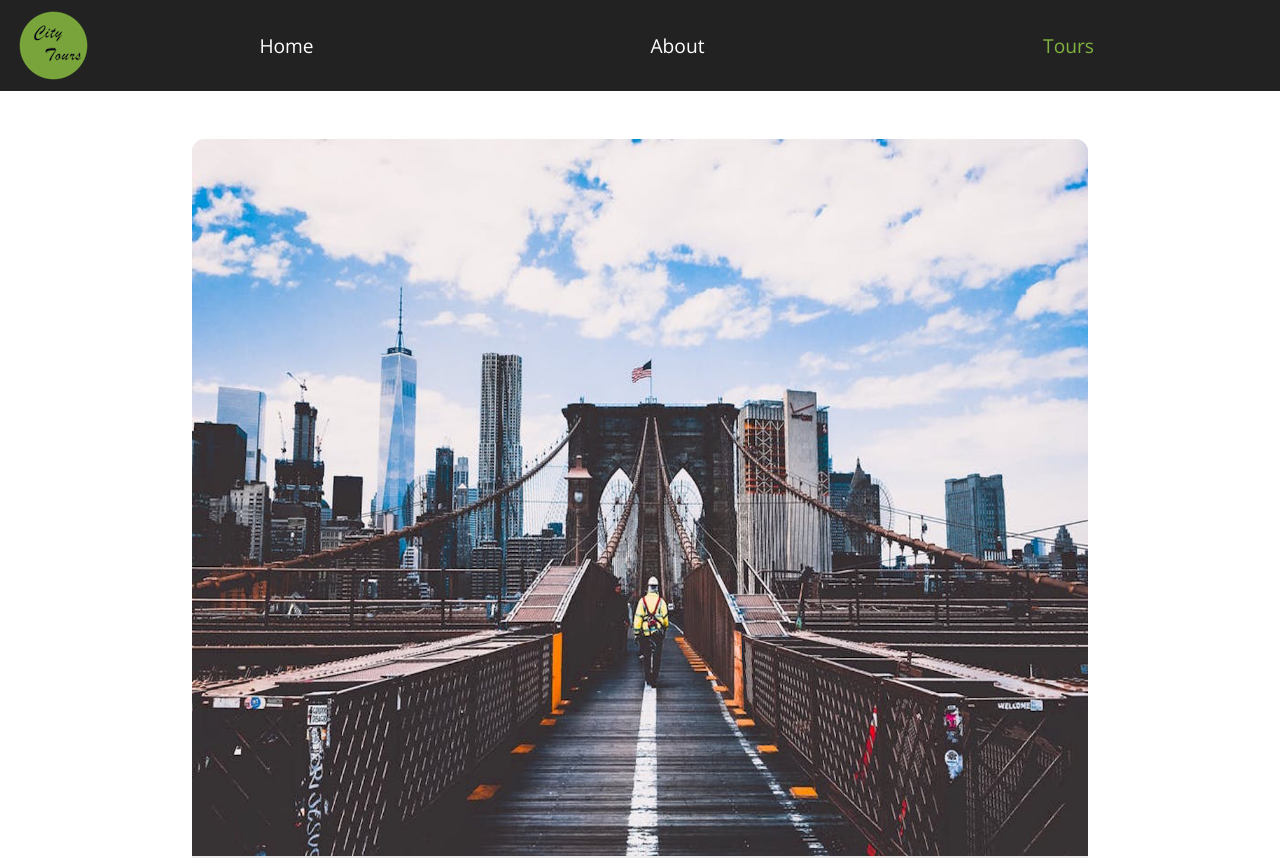
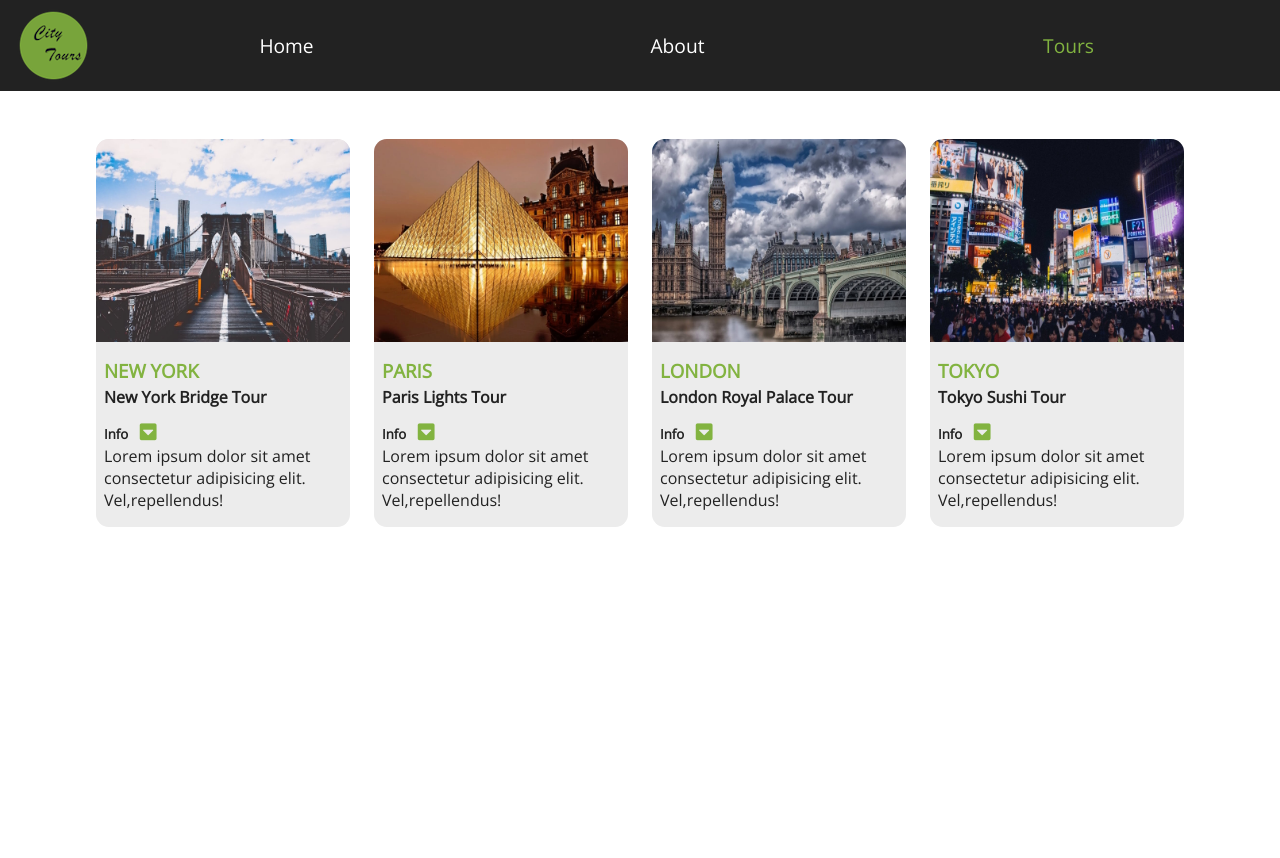
Before and after one commit to olivercastroteran/city-tours-react, a React (Create React App) app: page / in a window 1280 px wide. Shown: the top 858 px of the page. After the commit the page ends 800 px from the top, so only its background shows below. Built offline with nearby package versions, Linux system fonts and the light colour scheme.

Commit message:
displaying tours into a grid template

```diff
--- a/src/components/TourList/TourList.scss
+++ b/src/components/TourList/TourList.scss
@@ -3,3 +3,24 @@
   margin: 0 auto;
   padding: 2rem 0;
 }
+
+@media screen and (min-width: 768px) {
+  .tour-list {
+    display: grid;
+    grid-template-columns: 1fr 1fr;
+    grid-column-gap: 1.5rem;
+  }
+}
+
+@media screen and (min-width: 992px) {
+  .tour-list {
+    width: 85vw;
+    grid-template-columns: repeat(3, 1fr);
+  }
+}
+
+@media screen and (min-width: 1140px) {
+  .tour-list {
+    grid-template-columns: repeat(4, 1fr);
+  }
+}
```
